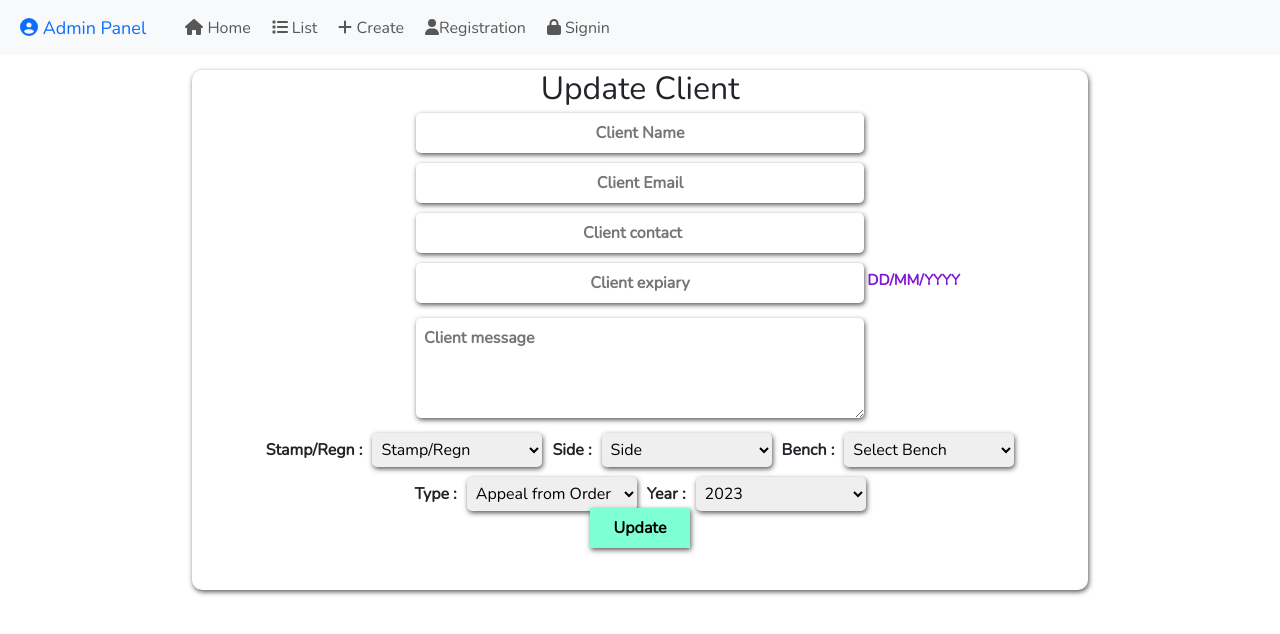
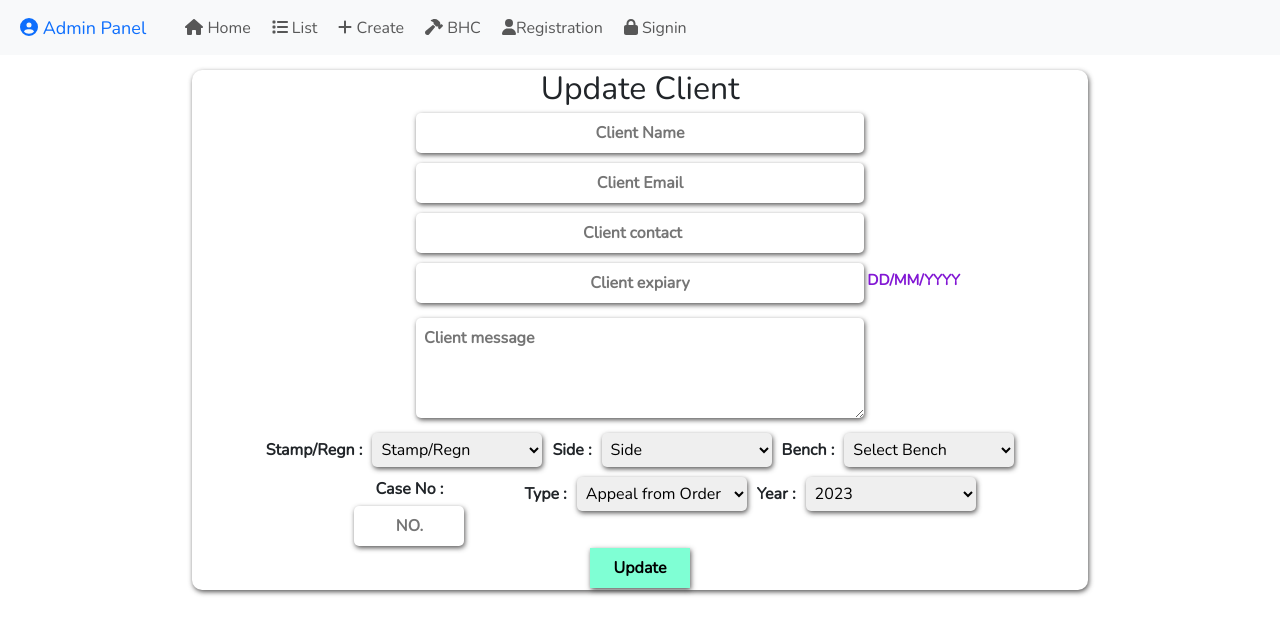
Before and after one commit to C00deian/Client-Admin-Panel, a React (Create React App) app in the folder client/: page /update/1 in a window 1280 px wide. Shown: the top 634 px of the page. Built offline with nearby package versions, Linux system fonts and the light colour scheme; no server answers; a web font is replaced by a local one.

Commit message:
BSB component adde

```diff
--- a/client/src/App.js
+++ b/client/src/App.js
@@ -7,6 +7,7 @@ import ClientList from "./components/ClientList";
 import ClientUpdate from './components/ClientUpdate';
 import { Signin } from './components/Signin';
 // import SendSms from './components/SendSms';
+import BSB from './components/BSB';
 import Signup from './components/Signup';
 import { BrowserRouter as Router, Routes, Route } from 'react-router-dom';
 
@@ -24,7 +25,7 @@ export default function App() {
         {/* Use "element" prop for rendering components */}
         <Route path="/" element={<Home />} />
         <Route path="/update/:id" element={<ClientUpdate/>} />
-
+        <Route path="/BSB" element={<BSB/>} />
         <Route path="/create" element={<CreateClient />} />
         <Route path="/list" element={<ClientList />} />
 
--- /dev/null
+++ b/client/src/components/BSB.js
@@ -0,0 +1,9 @@
+import React from 'react'
+
+function BSB() {
+  return (
+    <div>BSB</div>
+  )
+}
+
+export default BSB
--- a/client/src/components/ClientList.js
+++ b/client/src/components/ClientList.js
@@ -2,7 +2,7 @@ import React, { useState, useEffect } from 'react';
 // import { Table } from 'react-bootstrap';
 import { Table, Form } from 'react-bootstrap'
 import { FontAwesomeIcon } from '@fortawesome/react-fontawesome';
-import { faEdit, faShare, faTrash } from '@fortawesome/free-solid-svg-icons';
+import { faEdit,  faTrash } from '@fortawesome/free-solid-svg-icons';
 import { Link } from 'react-router-dom';
 import { BASEURL } from './constent';
 import NavBarManu from './NavBarManu';
@@ -102,7 +102,7 @@ function ClientList() {
                                 <th>Mobile No.</th>
                                 <th>Expiary-date</th>
                                 <th>Message</th>
-
+                                <th>Case No.</th>
                                 <th>Operation</th>
                                 <th>Send SMS</th>
                             </tr>
@@ -120,6 +120,7 @@ function ClientList() {
                                         <td>{item.mobileNo}</td>
                                         <td>{item.expiary}</td>
                                         <td>{item.message}</td>
+                                        <td>{item.Number}</td>
                                         <td>
                                             <Link to={`/update/${item._id}`}>
                                                 <FontAwesomeIcon icon={faEdit} color="orange" /> Update
--- a/client/src/components/ClientUpdate.js
+++ b/client/src/components/ClientUpdate.js
@@ -19,7 +19,7 @@ const ClientUpdate = () => {
     selectedOption4: '',
     selectedOption5: '',
     message: '',
-
+Number : ""
 
   });
 
@@ -183,8 +183,24 @@ const ClientUpdate = () => {
 
                   </select>
                 </div>
+
               </div>
               <div className="box2">
+              <div className="register">
+                  <label className='NO' > Case No :</label>
+
+                  <div className='NUMBER'>
+                  <input
+
+                    type="text"
+                    name="Number"
+                    onChange={handleChange}
+                    value={formData.Number}
+                    placeholder="NO."
+
+                  />
+                  </div>
+                </div>
                 <div className="type">
                   <label >Type :</label>
                   <select
--- a/client/src/components/NavBarManu.js
+++ b/client/src/components/NavBarManu.js
@@ -2,7 +2,7 @@ import React from 'react';
 import { Navbar, Nav } from 'react-bootstrap';
 import { Link } from 'react-router-dom';
 import { FontAwesomeIcon } from '@fortawesome/react-fontawesome';
-import { faUserCircle, faHome, faList, faPlus,  faUser,  faLock,  } from '@fortawesome/free-solid-svg-icons';
+import { faUserCircle, faHome, faList, faPlus,  faUser,  faLock, faHammer,  } from '@fortawesome/free-solid-svg-icons';
 
 const MyNavbar = () => {
 
@@ -30,6 +30,9 @@ const MyNavbar = () => {
           <Nav.Link as={Link} to="/create">
             <FontAwesomeIcon icon={faPlus} /> Create
           </Nav.Link>
+          <Nav.Link as={Link} to="https://www.bombayhighcourt.nic.in/index.php#">
+            <FontAwesomeIcon icon={faHammer} /> BHC
+          </Nav.Link>
 
           <Nav.Link as={Link} to="/signup">
             <FontAwesomeIcon icon={faUser} />Registration
```
